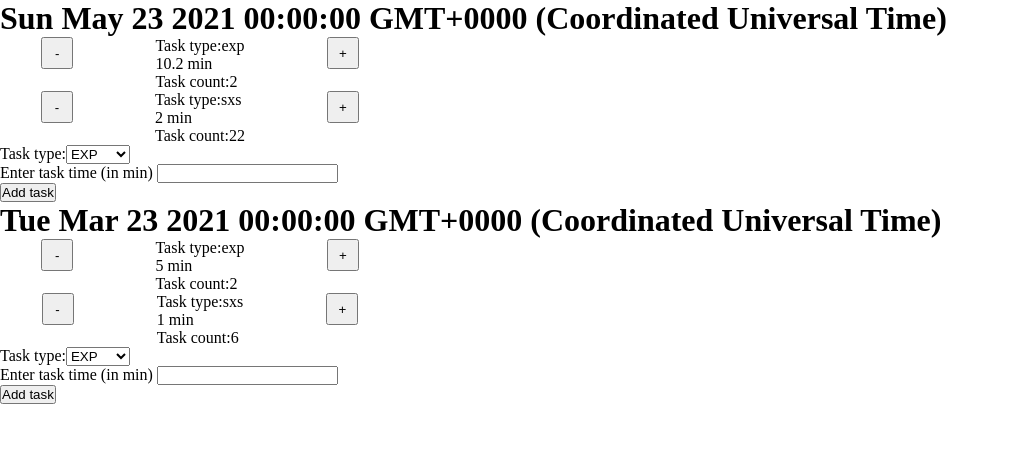
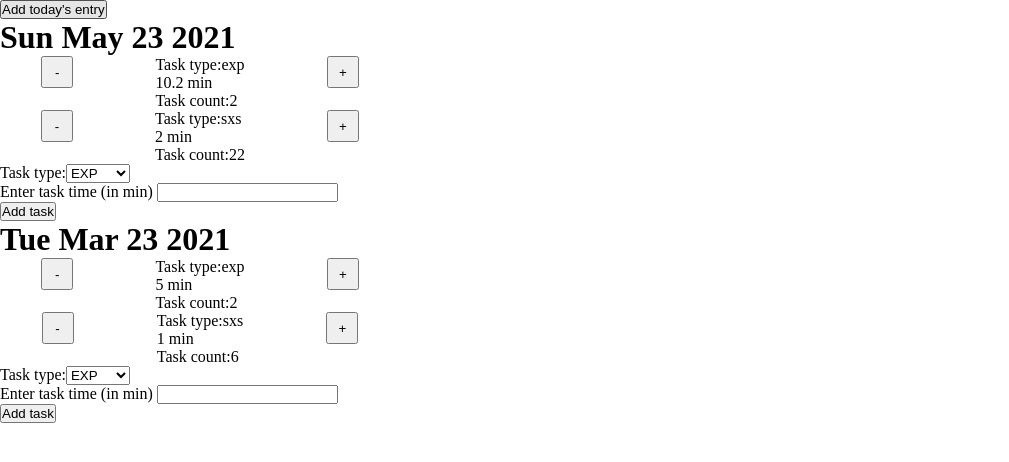
Before and after one commit to iam-Akshat/lb-tasks-counter, a React (Create React App) app: page / in a window 1280 px wide. Shown: the top 462 px of the page, without its empty margins (0-1009 px from the left). Built offline with nearby package versions, Linux system fonts and the light colour scheme.

Commit message:
add entry

```diff
--- /dev/null
+++ b/src/components/AddEntry.jsx
@@ -0,0 +1,28 @@
+import { useDispatch, useSelector } from "react-redux";
+import { v4 } from "uuid";
+import { addEntry } from "../state/reducers/entriesSlice";
+
+const AddEntry = () => {
+    const dispatch = useDispatch()
+    let todayEntryExists = false;
+    const entries = useSelector(state => state.entries.entries)
+    entries.forEach(entry => {
+        if(entry.date === new Date().toDateString() ){
+            todayEntryExists = true;
+        }
+    });
+    const handleEntrySubmit = () => {
+        dispatch(addEntry({
+            id:v4(),
+            date: new Date().toDateString(),
+            tasks:[]
+        }))
+    }
+    return (
+        <div className="add_entry_form">
+            <button onClick={handleEntrySubmit} disabled={todayEntryExists}> Add today's entry</button>
+            { todayEntryExists && ' Todays Entry already exists'}
+        </div>
+    )
+}
+export default AddEntry;
--- a/src/components/App.js
+++ b/src/components/App.js
@@ -2,10 +2,12 @@ import './App.css';
 import store from '../state/store'
 import { Provider } from 'react-redux';
 import EntryList from './EntryList';
+import AddEntry from './AddEntry';
 function App() {
   return (
     <Provider store={store}>
     <div className="App">
+      <AddEntry/>
       <EntryList/>
     </div>
     </Provider>
--- a/src/state/reducers/entriesSlice.js
+++ b/src/state/reducers/entriesSlice.js
@@ -4,7 +4,7 @@ const initialState = {
     entries:[
         {
             id:12,
-            date: new Date('2021','04','23').toString(),
+            date: new Date('2021','04','23').toDateString(),
             tasks:[
                 {
                     id:2,
@@ -22,7 +22,7 @@ const initialState = {
         },
         {
             id:11,
-            date: new Date('2021','02','23').toString(),
+            date: new Date('2021','02','23').toDateString(),
             tasks:[
                 {
                     id:1,
@@ -47,7 +47,7 @@ const entriesSlice = createSlice({
     reducers:{
         addEntry(state,action){
             console.log(action.payload);
-            state.entries.push(action.payload)
+            state.entries.unshift(action.payload)
         },
         addTask(state,action){
             state.entries.forEach((entry)=>{
```
